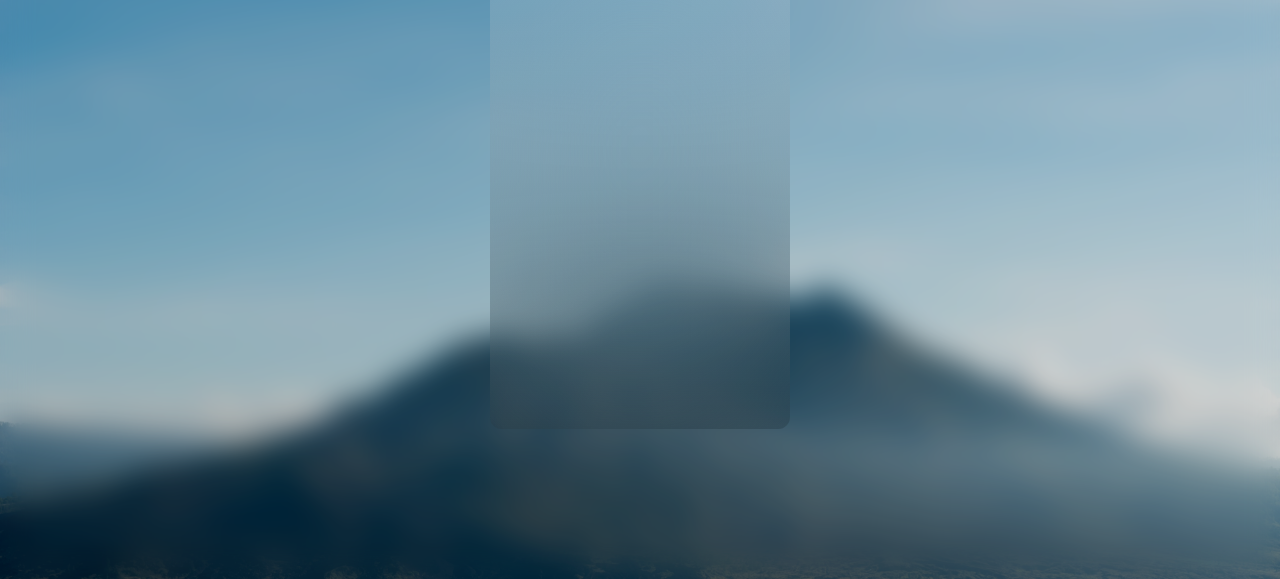
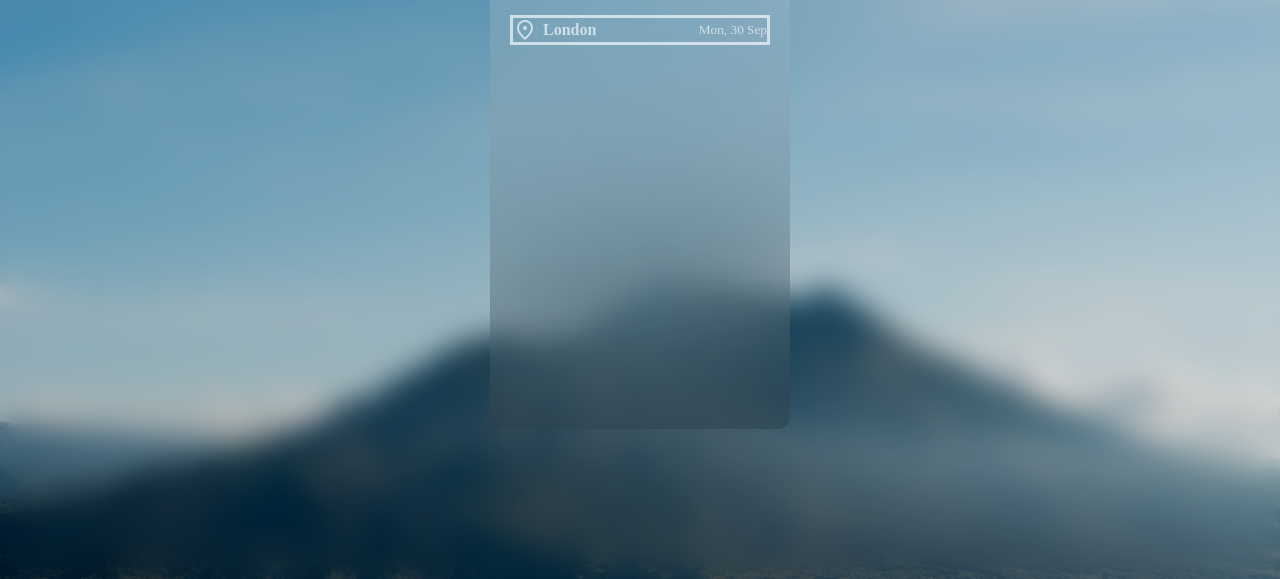
Before and after one commit to TurboGarry/Weather_App, a plain HTML site: page index.html in a window 1280 px wide. Shown: the part 221-800 px from the top of the page. Drawn offline with nearby package versions, Linux system fonts and the light colour scheme; a web font is replaced by a local one.

Commit message:
add location section

```diff
--- a/index.html
+++ b/index.html
@@ -9,7 +9,7 @@
 
     <!-- Google icons -->
     <link rel="stylesheet"
-        href="https://fonts.googleapis.com/css2?family=Material+Symbols+Outlined:opsz,wght,FILL,GRAD@20..48,100..700,0..1,-50..200&icon_names=search" />
+        href="https://fonts.googleapis.com/css2?family=Material+Symbols+Outlined" />
 
     <!-- javascript link -->
     <script src="script.js" defer></script>
@@ -26,6 +26,18 @@
                 </span>
             </button>
         </header>
+
+        <section class="weather-info">
+            <div class="location-date-container">
+                <div class="location">
+                    <span class="material-symbols-outlined">
+                        location_on
+                    </span>
+                    <h4 class="country-txt">London</h4>
+                </div>
+                <h5 class="current-data-txt regular-txt">Mon, 30 Sep</h5>
+            </div>
+        </section>
     </main>
 </body>
 
--- a/style.css
+++ b/style.css
@@ -16,6 +16,7 @@ body{
     display: flex;
     justify-content: center;
     align-items: center;
+    font-weight: 600;
 }
 body:before{
     content: "";
@@ -24,6 +25,12 @@ body:before{
     height: 100vh;
     background: rgba(0,0,0,0.15);
     backdrop-filter: blur(15px);
+}
+
+/* Utilitites */
+.regular-txt{
+    font-weight: 400;
+
 }
 
 .main-container{
@@ -35,10 +42,12 @@ body:before{
     border-radius: 12px;
     backdrop-filter: blur(100px);
     padding: 20px;
+    color: rgba(255,255,255, 0.65);
 }
 
 .input-container{
     position: relative;
+    margin-bottom: 25px;
 }
 
 .city-input{
@@ -74,3 +83,19 @@ body:before{
     color: rgba(255,255,255, 0.65);
     cursor: pointer;
 }
+
+.weather-info{
+    border: solid;
+}
+
+.location-date-container{
+    display: flex;
+    justify-content: space-between;
+    align-items: center;
+}
+
+.location{
+    display: flex;
+    align-items: center;
+    gap: 6px;
+}
```
